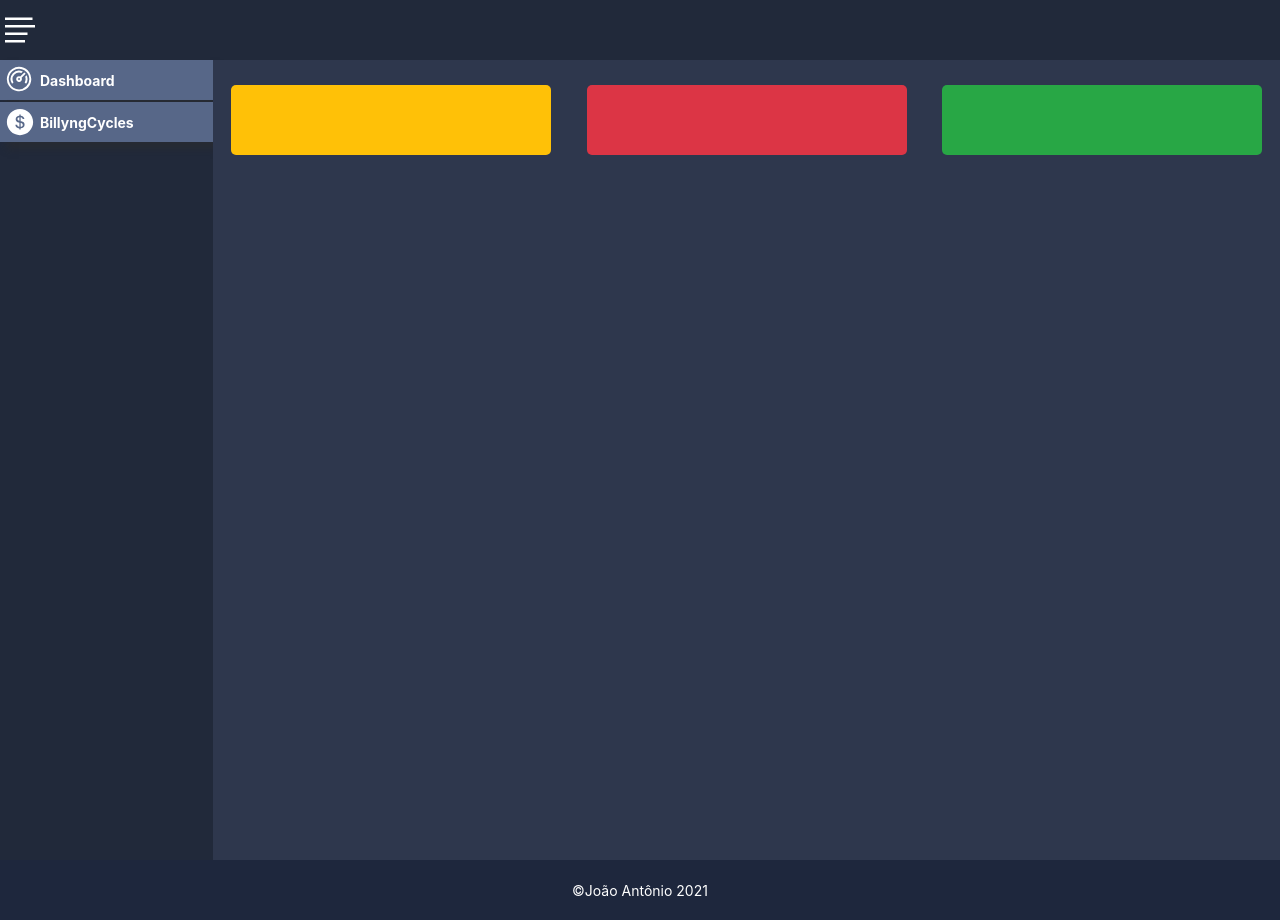
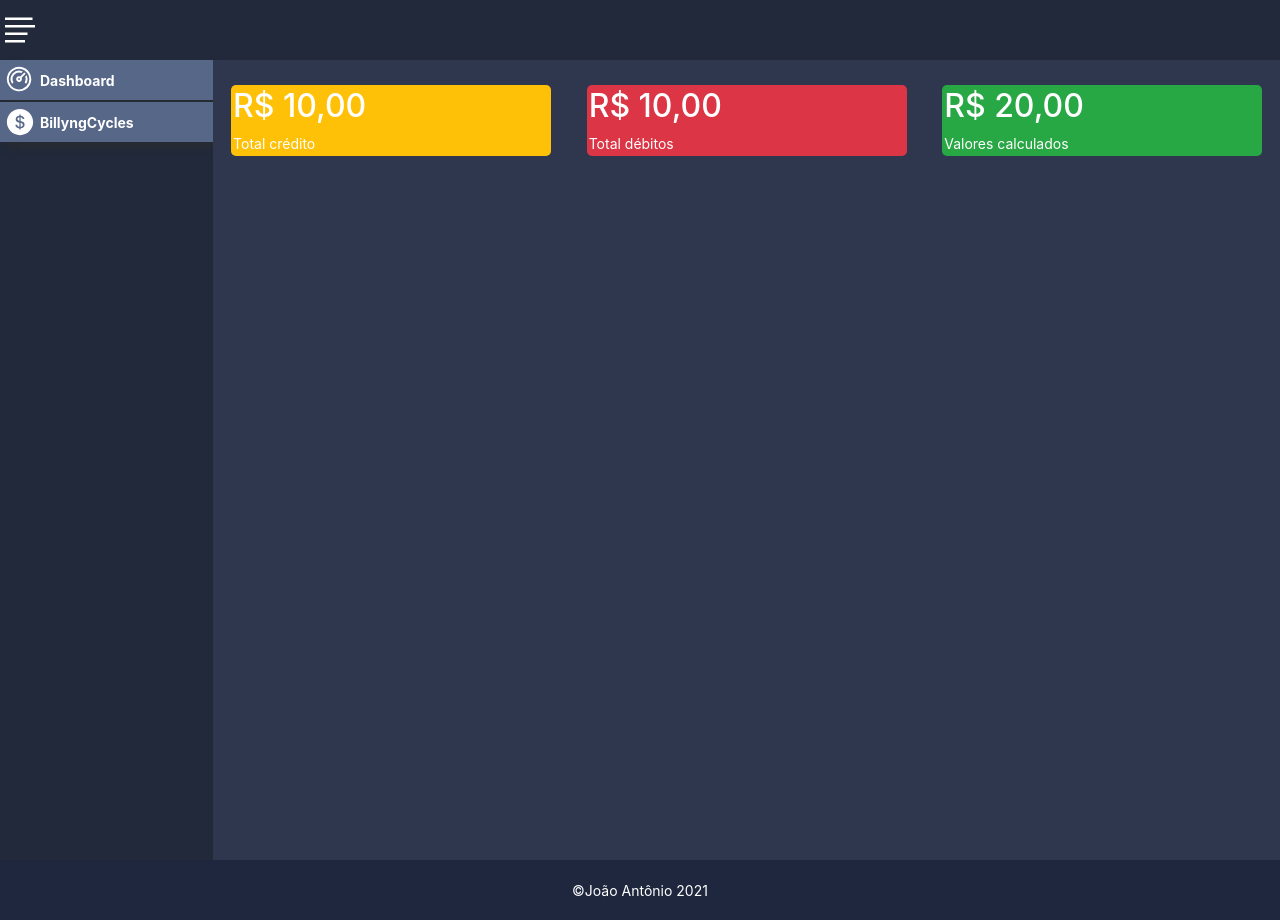
Before and after one commit to Jhon9191/appFinancesReactJs, a React (Create React App) app: page / in a window 1280 px wide. Built offline with nearby package versions, Linux system fonts and the light colour scheme; no server answers.

Commit message:
Customizing buttons

```diff
--- a/src/Components/Button/Button.module.css
+++ b/src/Components/Button/Button.module.css
@@ -1,36 +1,63 @@
-.container{
+.container {
     display: flex;
     justify-content: space-around;
     align-items: center;
     padding-top: 25px;
 }
 
-.botao1{
+.botao1 {
+    display: flex;
+    justify-content: space-between;
+    align-items: flex-start;
     background-color: var(--yellow);
     width: 30%;
-    height: 70px;
     min-height: 30px;
-    padding: 5px;
     border: 0;
     border-radius: 5px;
 }
 
-.botao2{
+.botao1 div {
+    padding: 2px;
+    display: flex;
+    flex-direction: column;
+    justify-content: flex-start;
+    align-items: flex-start;
+}
+
+.botao2 {
     background-color: var(--red);
+    display: flex;
+    justify-content: space-between;
+    align-items: flex-start;
     width: 30%;
-    height: 70px;
     min-height: 30px;
-    padding: 5px;
     border: 0;
     border-radius: 5px;
 }
 
-.botao3{
+.botao2 div {
+    padding: 2px;
+    display: flex;
+    flex-direction: column;
+    justify-content: flex-start;
+    align-items: flex-start;
+}
+
+.botao3 {
     background-color: var(--green);
+    display: flex;
+    justify-content: space-between;
+    align-items: flex-start;
     width: 30%;
-    height: 70px;
     min-height: 30px;
-    padding: 5px;
     border: 0;
     border-radius: 5px;
 }
+
+.botao3 div {
+    padding: 2px;
+    display: flex;
+    flex-direction: column;
+    justify-content: flex-start;
+    align-items: flex-start;
+}
--- a/src/Components/Button/Button.tsx
+++ b/src/Components/Button/Button.tsx
@@ -3,9 +3,24 @@ import styles from '../Button/Button.module.css'
 const Button = () =>{
     return(
         <div className={styles.container}>
-        <button className={styles.botao1}></button>
-        <button className={styles.botao2}></button>
-        <button className={styles.botao3}></button>
+        <button className={styles.botao1}>
+        <div>
+           <h2>R$ 10,00</h2>
+           <small>Total crédito</small>
+        </div>
+        </button>
+        <button className={styles.botao2}>
+        <div>
+           <h2>R$ 10,00</h2>
+           <small>Total débitos</small>
+        </div>
+        </button>
+        <button className={styles.botao3}>
+        <div>
+           <h2>R$ 20,00</h2>
+           <small>Valores calculados</small>
+        </div>
+        </button>
         </div>
     );
 }
--- a/src/styles/global.css
+++ b/src/styles/global.css
@@ -25,13 +25,13 @@
 
   @media(max-width: 1080px) {
     html {
-        font-size: 93.75%;
+        font-size: 83.75%;
     }
   }
 
   @media(max-width: 720px) {
     html {
-        font-size: 87.5%;
+        font-size: 77.5%;
     }
   }
 
@@ -58,5 +58,5 @@
 
   h1,h2,h3,h4,h5,h6,p,li,a,b,small{
     color: var(--white);
-    font-size: 1rem;
+    font-size: 16px;
   }
```
